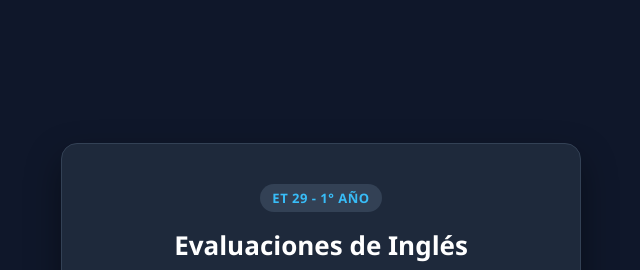
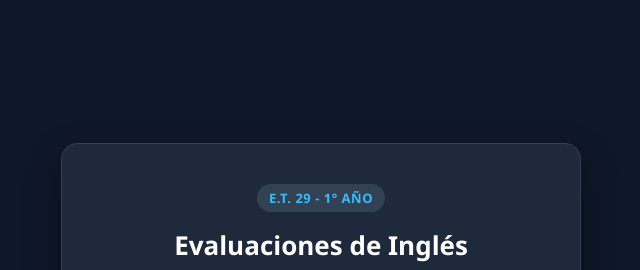
Before and after one commit to GabrielGomory-teacher/ENGLISH-TESTS-1, a plain HTML site: page index.html in a window 1280 px wide. Shown: the top 270 px of the page, 319-959 px from the left. Drawn offline with Linux system fonts and the light colour scheme.

Commit message:
Update index.html

```diff
--- a/index.html
+++ b/index.html
@@ -96,7 +96,7 @@
 <body>
 
 <div class="container">
-    <div class="badge">ET 29 - 1° AÑO</div>
+    <div class="badge">E.T. 29 - 1° AÑO</div>
     <h1>Evaluaciones de Inglés</h1>
     <p class="subtitle">Seleccioná el bimestre que debas recuperar para iniciar la evaluación. Tiempo límite: 30 minutos.</p>
 
```
